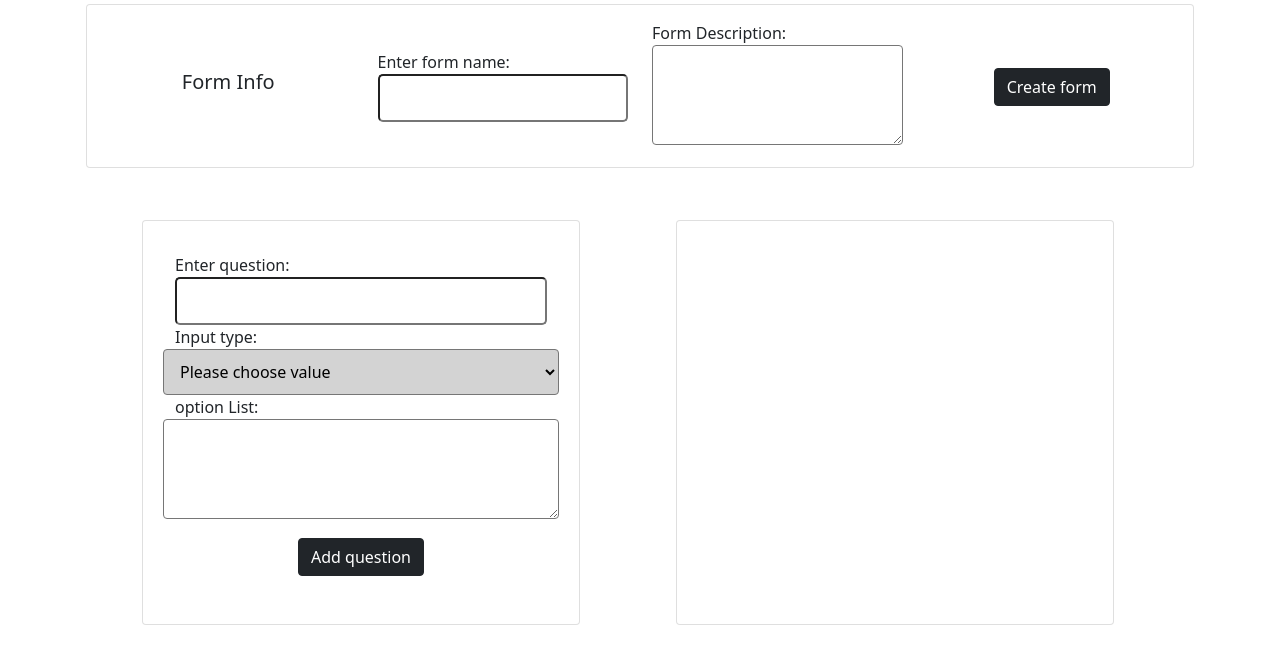
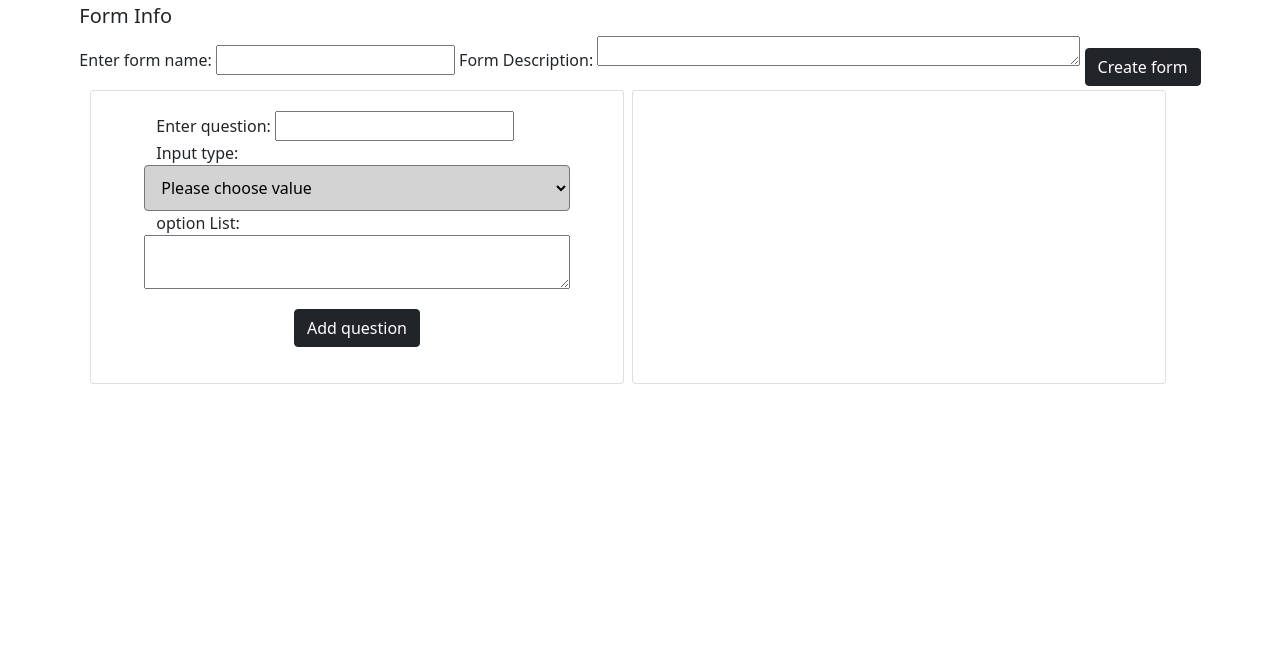
Before and after one commit to JeevanKondaveeti/Arial, a Flask app: page /4 in a window 1280 px wide. Shown: the part 72-744 px from the top of the page. Run offline with Flask 3, Linux system fonts and the light colour scheme; the visitor is signed in with stand-in values (Sample User, id 1).

```diff
--- a/static/style.css
+++ b/static/style.css
@@ -1,19 +1,4 @@
-input {
 
-    width: 100%;
-    padding: 10px;
-    border-radius: 5px;
-    box-sizing: border-box;
-}
-textarea {
-
-    width: 100%;
-    height: 100px;
-    padding: 10px 0;
-    box-sizing: border-box;
-    border-radius: 4px;
-
-}
 select {
     background-color: lightgray;
     width: 100%;
--- a/templates/create_form.html
+++ b/templates/create_form.html
@@ -6,29 +6,19 @@
 {%endblock activepage%}
 {%block content%}
 <link rel="stylesheet" href="{{ url_for('static',filename = 'style.css')}}">
-<div class="container">
-    <div class="card m-1">
-        <div class="card-body d-flex justify-content-center align-items-center">
-            <form id="form" name="createForm">
-                <div class="row">
-                    <h5 class="col card-title d-flex align-items-center justify-content-center">Form Info</h5>
-                    <div class="col d-flex align-items-center justify-content-center">
+<div class="container p-1">
+    <div class="container-row d-flex justify-content-center align-items-center">
+        <form class="form-inline gap-3" id="form" name="createForm">
+            <h5>Form Info</h5>
             <label>Enter form name:
                 <input id="formname" type="text" name="formname"></label>
-                    </div>
-                    <div class="col d-flex align-items-center justify-content-center">
             <label>Form Description:
-                            <textarea id="description" name="formdescription" cols="80" rows="2"></textarea></label>
-                    </div>
-                    <div class="col d-flex align-items-center justify-content-center">
+                <textarea id="description" name="formdescription" cols="50" rows="1"></textarea></label>
             <button class="btn btn-dark" type="submit">Create form</button>
-                    </div>
-                </div>
         </form>
     </div>
-</div>
     <div class="container row">
-    <div class="card col p-3 m-5" style="width: 18rem;">
+        <div class="card col p-1 m-1" style="width: 18rem;">
             <div class="card-body d-flex align-items-center justify-content-center">
                 <form id="myQuestion" class="question_list">
                     <div class="row d-flex align-items-center justify-content-center">
@@ -56,10 +46,10 @@
                 </form>
             </div>
         </div>
-    <div class="card col p-3 m-5" style="width: 18rem;">
-        <div  class="card-body">
+        <div class="card col p-1 m-1 overflow-auto" style="width: 18rem;">
+            <div class="card-body">
                 <h5 class="card-title" id="form_title"></h5>
-            <form id="form_container" class="container">
+                <form id="form_container" class="container overflow-auto">
 
                 </form>
             </div>
```
Also changed, not shown: dbdata.py (+10 -1 lines), 1 other file. Lines whose indentation alone changed are shown as unchanged.
